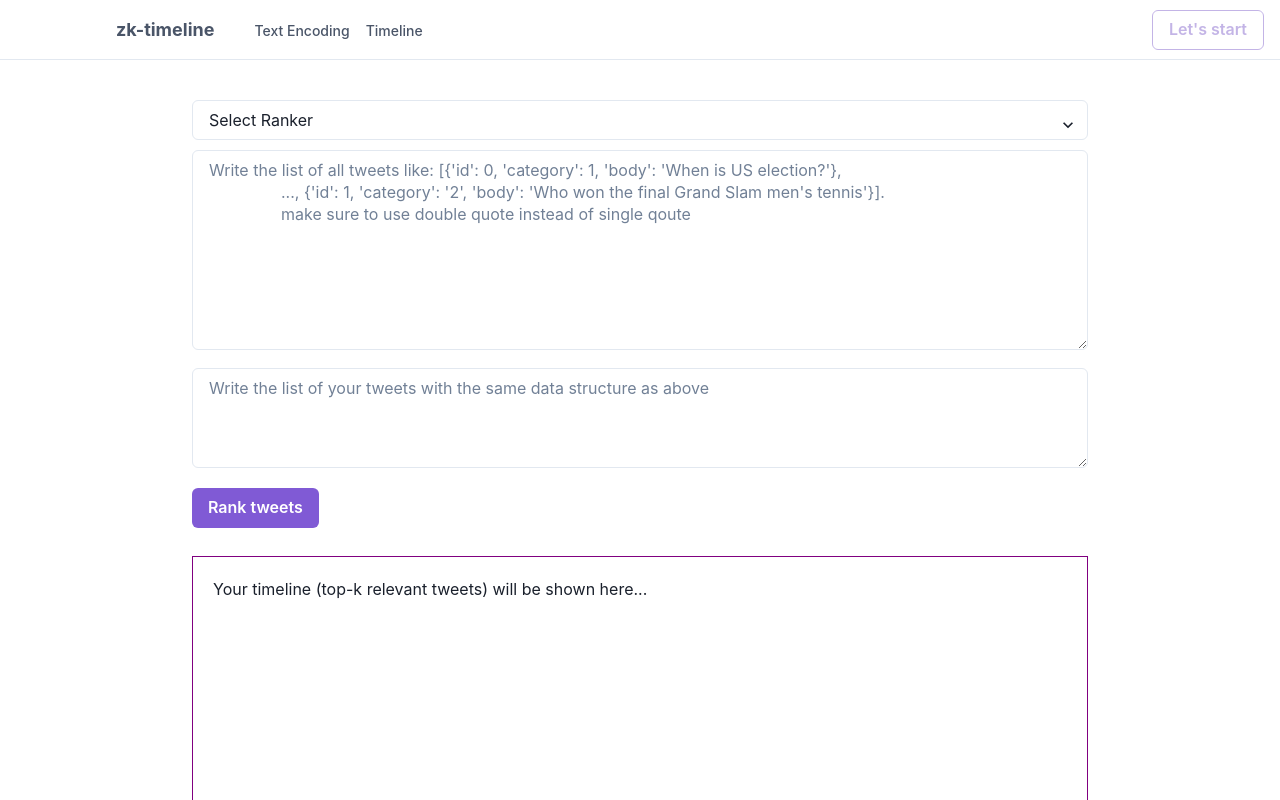
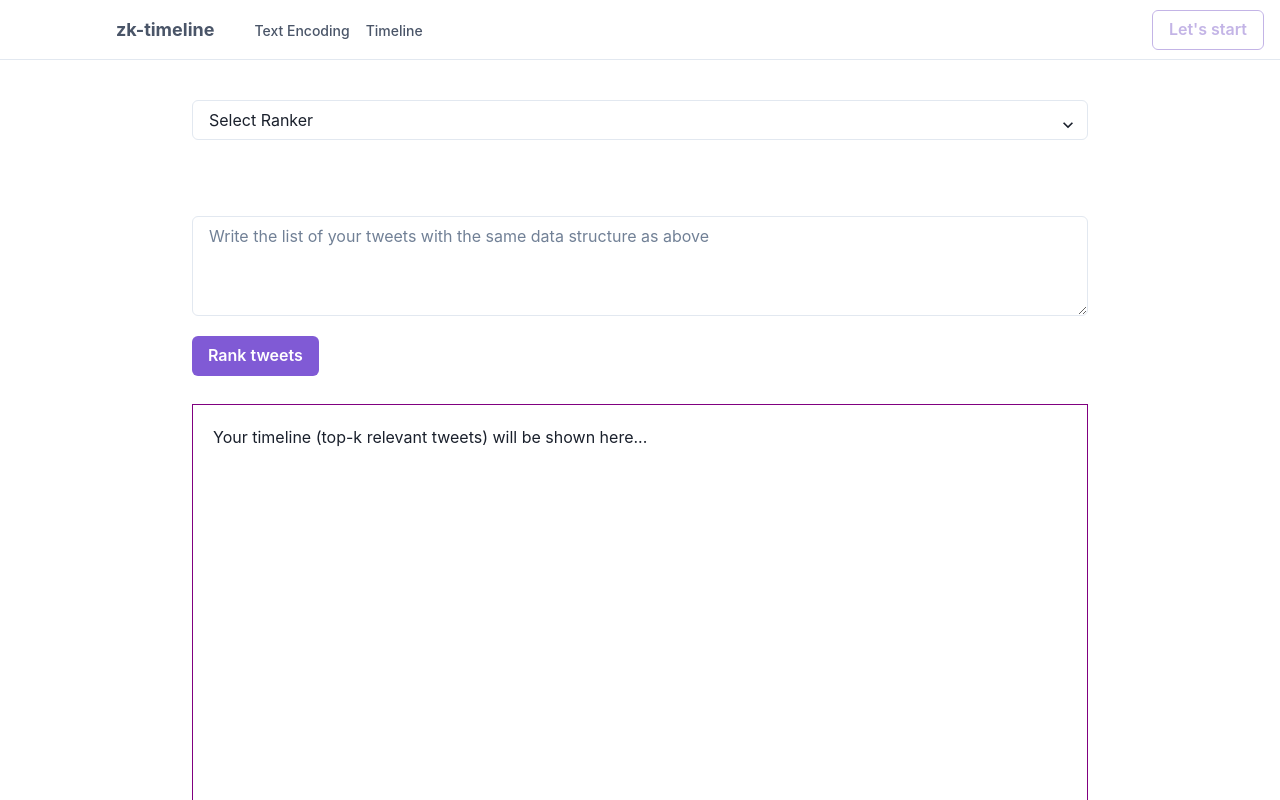
Before and after one commit to seankhatiri/zktimeline, a Next.js app: page /timeline in a window 1280 px wide. Shown: the top 800 px of the page. Built offline with nearby package versions, Linux system fonts and the light colour scheme.

Commit message:
chore fix remain

```diff
--- a/pages/timeline.js
+++ b/pages/timeline.js
@@ -17,7 +17,7 @@ import {
 import Header from "../components/Header";
 
 export default function Timeline() {
-  const [allTweets, setAllTweets] = useState('');
+  const [allTweets, setAllTweets] = useState([]);
   const [userTweets, setUserTweets] = useState('');
   const [topK, setTopK] = useState(null);
   const [rankerType, setRankerType] = useState(null);
@@ -58,15 +58,51 @@ export default function Timeline() {
             <option value='cosine_rank'>scroll AI Ranker</option>
             <option value='cosine_rank_temp'>centralized AI Ranker</option>
         </Select>
-            <Textarea
-            height="200px"
-            placeholder="Write the list of all tweets like: [{'id': 0, 'category': 1, 'body': 'When is US election?'},
-                ..., {'id': 1, 'category': '2', 'body': 'Who won the final Grand Slam men's tennis'}].
-                make sure to use double quote instead of single qoute"
-            value={allTweets}
-            onChange={(e) => setAllTweets(e.target.value)}
-            />
         </Box>
+
+        <Box paddingTop="40px" width="70%">
+          {Array.isArray(allTweets) &&
+              allTweets.map((tweet, index) => (
+                  <Flex key={index} marginBottom="10px">
+                      <Textarea
+                          height="30px"
+                          placeholder={`Tweet Body ${index + 1}`}
+                          value={tweet.body || ''}
+                          onChange={(e) => {
+                              const newTweets = [...allTweets];
+                              newTweets[index] = { ...newTweets[index], body: e.target.value };
+                              setAllTweets(newTweets);
+                          }}
+                      />
+                      <Select
+                          placeholder="Select Category"
+                          marginLeft="10px"
+                          value={tweet.category || ''}
+                          onChange={(e) => {
+                              const newTweets = [...allTweets];
+                              newTweets[index] = { ...newTweets[index], category: e.target.value };
+                              setAllTweets(newTweets);
+                          }}
+                      >
+                          {}
+                          <option value="category1">Category 1</option>
+                          <option value="category2">Category 2</option>
+                          {}
+                      </Select>
+                      {index === allTweets.length - 1 && (
+                          <Button
+                              colorScheme="teal"
+                              marginLeft="10px"
+                              onClick={() => setAllTweets([...allTweets, {}])}
+                          >
+                              +
+                          </Button>
+                      )}
+                  </Flex>
+              ))}
+      </Box>
+
+
         <Box paddingTop="10px" width="70%">
             <Textarea
             height="100px"
```
Also changed, not shown: 1 other file (tests, documents, lock files or other folders).
